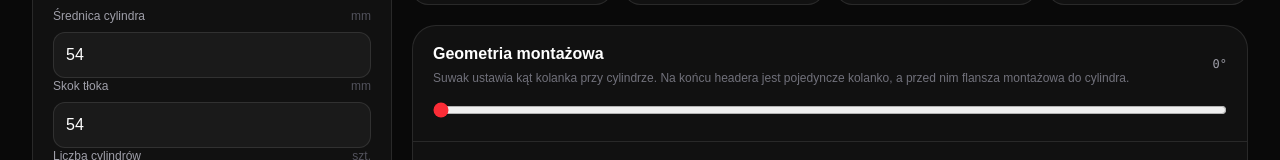
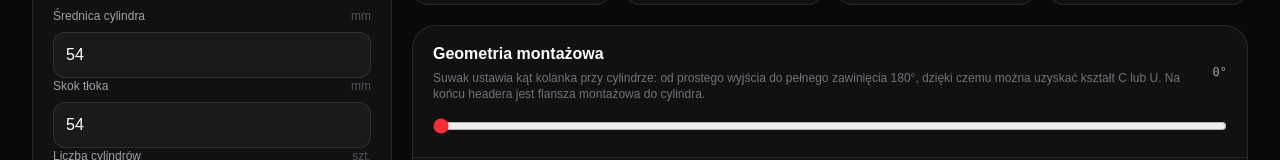
Before and after one commit to maker599/Motohub, a Next.js app: page /narzedzia in a window 1280 px wide. Shown: the part 407-567 px from the top of the page. Built offline with nearby package versions, Linux system fonts and the light colour scheme; no server answers.

Commit message:
fix: allow 180 degree exhaust elbow bend

```diff
--- a/app/narzedzia/page.tsx
+++ b/app/narzedzia/page.tsx
@@ -65,7 +65,7 @@ export default function ToolsPage(){
 
   // Typical 2T packaging: cylinder flange -> short header -> one exhaust elbow -> chamber.
   // No U-bend: the elbow only changes the direction of the pipe once.
-  const elbowAngle=rad(Math.min(90,Math.max(0,bend)));
+  const elbowAngle=rad(Math.min(180,Math.max(0,bend)));
   const elbowLen=Math.min(total*.18,Math.max(55,total*.12));
   const elbowRadius=Math.max(35,elbowLen/Math.max(elbowAngle,.35));
   const headerLen=Math.max(45,r.header*.55);
@@ -156,7 +156,7 @@ export default function ToolsPage(){
    </section>
    <section className="space-y-5"><div className="grid gap-3 sm:grid-cols-4">{[["Pojemność",round(r.disp,1)+" cm³"],["Prędkość fali",round(r.wave)+" m/s"],["Długość strojona",round(r.tuned,1)+" mm"],["Dmax / D1",round(r.ratio,2)+"×"]].map(x=><div key={x[0]} className="rounded-2xl border border-white/10 bg-white/[.035] p-4"><p className="text-xs text-zinc-500">{x[0]}</p><p className="mt-1 text-xl font-black">{x[1]}</p></div>)}</div>
     <div className="overflow-hidden rounded-3xl border border-white/10 bg-white/[.035]">
-      <div className="border-b border-white/10 px-5 py-4"><div className="flex items-center justify-between"><div><h2 className="font-bold">Geometria montażowa</h2><p className="mt-1 text-xs text-zinc-500">Suwak ustawia kąt kolanka przy cylindrze. Na końcu headera jest pojedyncze kolanko, a przed nim flansza montażowa do cylindra.</p></div><span className="font-mono text-xs text-zinc-400">{bend}°</span></div><input aria-label="Stopień wygięcia wydechu" type="range" min="0" max="90" value={Math.min(90,bend)} onChange={e=>setBend(Number(e.target.value))} className="mt-4 w-full accent-red-500"/></div>
+      <div className="border-b border-white/10 px-5 py-4"><div className="flex items-center justify-between"><div><h2 className="font-bold">Geometria montażowa</h2><p className="mt-1 text-xs text-zinc-500">Suwak ustawia kąt kolanka przy cylindrze: od prostego wyjścia do pełnego zawinięcia 180°, dzięki czemu można uzyskać kształt C lub U. Na końcu headera jest flansza montażowa do cylindra.</p></div><span className="font-mono text-xs text-zinc-400">{bend}°</span></div><input aria-label="Stopień wygięcia wydechu" type="range" min="0" max="180" value={Math.min(180,bend)} onChange={e=>setBend(Number(e.target.value))} className="mt-4 w-full accent-red-500"/></div>
       <div className="border-b border-white/10 px-5 py-4"><h2 className="font-bold">Podgląd 2D komory</h2><p className="mt-1 text-xs text-zinc-500">Widok warsztatowy typowej komory 2T: flansza przy cylindrze, krótki header, pojedyncze kolanko, następnie dyfuzory, belly, przeciwstożek i stinger.</p></div>
       <div className="overflow-hidden p-2 bg-[radial-gradient(circle_at_center,rgba(255,255,255,.07),transparent_65%)]">
        <div className="relative min-h-[620px] overflow-hidden rounded-2xl border border-white/10 bg-[#070707]">
@@ -179,10 +179,10 @@ export default function ToolsPage(){
         </svg>
         <div className="pointer-events-none absolute right-4 top-4 rounded-xl border border-white/10 bg-black/55 px-3 py-2 backdrop-blur-sm">
          <p className="text-[10px] font-bold uppercase tracking-[.18em] text-zinc-500">2T Chamber</p>
-         <p className="mt-1 text-xs text-zinc-300">Kolanko: {Math.min(90,bend)}° · LPM: {Math.round(r.total)} mm</p>
+         <p className="mt-1 text-xs text-zinc-300">Kolanko: {Math.min(180,bend)}° · LPM: {Math.round(r.total)} mm</p>
         </div>
        </div>
-      </div>    </div><div className="grid gap-5 lg:grid-cols-[1.1fr_.9fr]"><div className="rounded-3xl border border-white/10 bg-white/[.035] p-5"><h2 className="font-bold">Wymiary do wykonania</h2><p className="mt-1 text-xs text-zinc-500">Łuk kolanka jest pokazany w wizualizacji; tabela podaje długości osiowe sekcji komory.</p><div className="mt-4 overflow-hidden rounded-2xl border border-white/10"><table className="w-full text-sm"><thead className="bg-white/[.04] text-xs text-zinc-500"><tr><th className="px-3 py-3 text-left">Sekcja</th><th className="px-3 py-3 text-right">Łuk osi</th><th className="px-3 py-3 text-right">Cięciwa</th><th className="px-3 py-3 text-right">Ø pocz.</th><th className="px-3 py-3 text-right">Ø końc.</th></tr></thead><tbody>{seg.map(s=>{const bendRad=rad(Math.min(90,Math.max(0,bend))); const theta=bendRad*Number(s[1])/Math.max(r.total,1); const chord=theta<.0001?Number(s[1]):2*(r.total/Math.max(bendRad,.0001))*Math.sin(theta/2);return <tr key={String(s[0])} className="border-t border-white/10"><td className="px-3 py-3 font-medium">{s[0]}</td><td className="px-3 py-3 text-right font-mono">{round(Number(s[1]))} mm</td><td className="px-3 py-3 text-right font-mono">{round(chord)} mm</td><td className="px-3 py-3 text-right font-mono">{round(Number(s[2]))}</td><td className="px-3 py-3 text-right font-mono">{round(Number(s[3]))}</td></tr>})}</tbody></table></div></div>
+      </div>    </div><div className="grid gap-5 lg:grid-cols-[1.1fr_.9fr]"><div className="rounded-3xl border border-white/10 bg-white/[.035] p-5"><h2 className="font-bold">Wymiary do wykonania</h2><p className="mt-1 text-xs text-zinc-500">Łuk kolanka jest pokazany w wizualizacji; tabela podaje długości osiowe sekcji komory.</p><div className="mt-4 overflow-hidden rounded-2xl border border-white/10"><table className="w-full text-sm"><thead className="bg-white/[.04] text-xs text-zinc-500"><tr><th className="px-3 py-3 text-left">Sekcja</th><th className="px-3 py-3 text-right">Łuk osi</th><th className="px-3 py-3 text-right">Cięciwa</th><th className="px-3 py-3 text-right">Ø pocz.</th><th className="px-3 py-3 text-right">Ø końc.</th></tr></thead><tbody>{seg.map(s=>{const bendRad=rad(Math.min(180,Math.max(0,bend))); const theta=bendRad*Number(s[1])/Math.max(r.total,1); const chord=theta<.0001?Number(s[1]):2*(r.total/Math.max(bendRad,.0001))*Math.sin(theta/2);return <tr key={String(s[0])} className="border-t border-white/10"><td className="px-3 py-3 font-medium">{s[0]}</td><td className="px-3 py-3 text-right font-mono">{round(Number(s[1]))} mm</td><td className="px-3 py-3 text-right font-mono">{round(chord)} mm</td><td className="px-3 py-3 text-right font-mono">{round(Number(s[2]))}</td><td className="px-3 py-3 text-right font-mono">{round(Number(s[3]))}</td></tr>})}</tbody></table></div></div>
      <div className="rounded-3xl border border-white/10 bg-white/[.035] p-5"><h2 className="font-bold">Kontrola</h2><div className="mt-4 space-y-3 text-sm"><div className="flex justify-between"><span className="text-zinc-500">Długość strojenia</span><b>{round(r.tuned)} mm</b></div><div className="flex justify-between"><span className="text-zinc-500">Rura wlotowa</span><b>{round(r.header)} mm</b></div><div className="flex justify-between"><span className="text-zinc-500">Stinger</span><b>Ø {round(r.stinger)} × {round(r.stingerLength)} mm</b></div><div className="flex justify-between"><span className="text-zinc-500">EGT</span><b>{round(i.egt)}°C</b></div></div><div className="mt-5 rounded-2xl border border-red-500/20 bg-red-500/[.06] p-4 text-xs leading-5 text-zinc-300"><b className="text-white">Ważne:</b> to model akustyczny i proporcjonalny punktu startowego. Port timing, temperatura, kształt kanału, króciec, tłumik i straty przepływu zmieniają rzeczywisty wynik.</div></div></div>
     <div className="rounded-3xl border border-white/10 bg-black/20 p-5"><h2 className="font-bold">Model i założenia</h2><p className="mt-2 text-sm leading-6 text-zinc-400">Długość akustyczna korzysta z przedziału od otwarcia portu do docelowego powrotu fali. Prędkość fali jest przybliżana przez a = √(γRT). Geometria stożków, belly i stinger są parametryczne, dlatego wynik jest punktem startowym do dalszego strojenia.</p><p className="mt-3 text-xs text-zinc-600">Model nie jest pełną symulacją 1D gas-dynamics: temperatura wzdłuż układu, straty, korekta efektywnej długości, tłumik i dokładny kształt portu wymagają dalszej walidacji.</p></div>
    </section>
```
